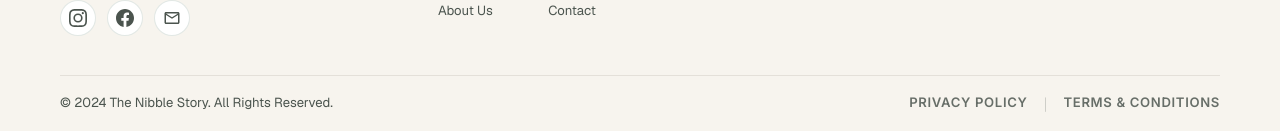
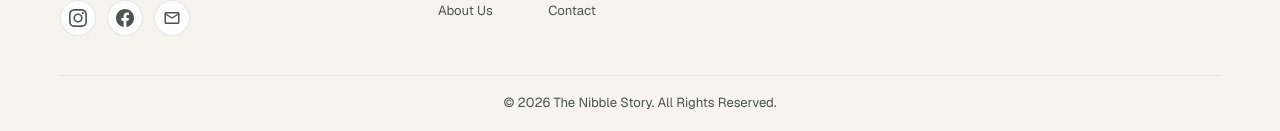
Before and after one commit to Aakratigoel/the-nibble-story, a Next.js app: page /contact in a window 1280 px wide. Shown: the part 3648-3779 px from the top of the page. Built offline with nearby package versions, Linux system fonts and the light colour scheme.

Commit message:
client fixes

```diff
--- a/app/about/page.tsx
+++ b/app/about/page.tsx
@@ -394,7 +394,7 @@ export default function AboutPage() {
           </div>
         </div>
         <div className="copyright-container">
-          <p className="copyright">© 2024 The Nibble Story. All Rights Reserved.</p>
+          <p className="copyright">© 2026 The Nibble Story. All Rights Reserved.</p>
         </div>
       </footer>
     </main>
--- a/app/contact/contact.css
+++ b/app/contact/contact.css
@@ -769,7 +769,7 @@
 /* Footer */
 .footer-bottom {
   display: flex;
-  justify-content: space-between;
+  justify-content: center;
   align-items: center;
   padding: 1rem 0;
   border-top: 1px solid rgba(92, 83, 70, 0.12);
@@ -777,30 +777,6 @@
   margin: 0 auto;
 }
 
-.footer-links {
-  display: flex;
-  align-items: center;
-  gap: 1rem;
-  font-family: 'Inter', sans-serif;
-  font-size: 0.75rem;
-  color: #676e68;
-}
-
-.footer-links a {
-  color: #676e68;
-  text-decoration: none;
-  font-weight: 600;
-  letter-spacing: 0.05em;
-  transition: color 180ms ease;
-}
-
-.footer-links a:hover {
-  color: var(--sage);
-}
-
-.footer-links span {
-  opacity: 0.3;
-}
 
 /* Responsive */
 @media (max-width: 1000px) {
@@ -917,8 +893,6 @@
   }
 
   .footer-bottom {
-    flex-direction: column;
-    gap: 1rem;
     text-align: center;
   }
 }
--- a/app/contact/page.tsx
+++ b/app/contact/page.tsx
@@ -646,12 +646,7 @@ export default function ContactPage() {
           </div>
         </div>
         <div className="footer-bottom">
-          <p className="copyright">© 2024 The Nibble Story. All Rights Reserved.</p>
-          <div className="footer-links">
-            <a href="/privacy">PRIVACY POLICY</a>
-            <span>|</span>
-            <a href="/terms">TERMS & CONDITIONS</a>
-          </div>
+          <p className="copyright">© 2026 The Nibble Story. All Rights Reserved.</p>
         </div>
       </footer>
     </main>
```
Also changed, not shown: app/gallery/page.tsx (+14 -6 lines), app/menus/page.tsx (+13 -13 lines), app/page.tsx (+1 -6 lines), 1 other file (tests, documents, lock files or other folders).
